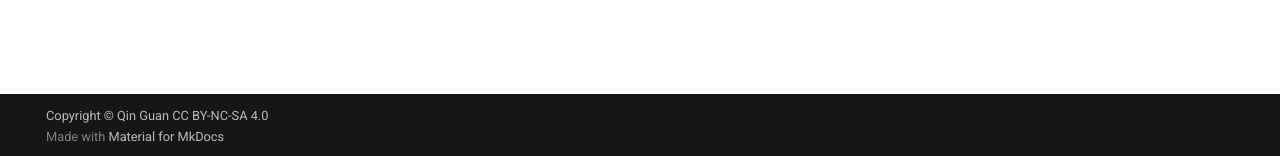
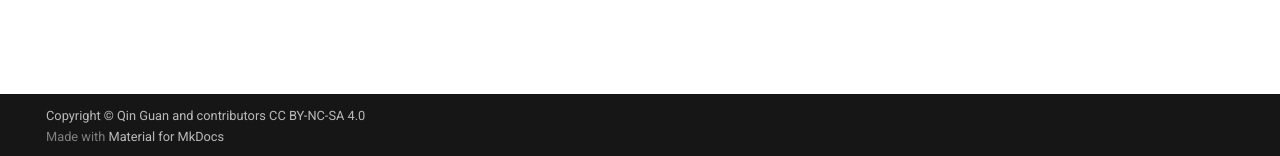
Before and after one commit to qin-guan/study-harder, an MkDocs documentation site: the page built from docs/np/ict/cat/cloud-computing-models.md, in a window 1280 px wide. Shown: the part 741-897 px from the top of the page. Built offline with MkDocs 1.6.1 and Material for MkDocs 9.7.7, drawn with Linux system fonts in a browser that asks for light colours; comment, search, counter and statistics services are not loaded.

Commit message:
update license

```diff
--- a/mkdocs.yml
+++ b/mkdocs.yml
@@ -1,7 +1,7 @@
 site_name: Study Harder
 site_url: https://study-harder.pages.dev/
 site_author: Qin Guan
-copyright: Copyright &copy; Qin Guan <a href="https://github.com/qin-guan/study-harder/blob/main/LICENSE">CC BY-NC-SA 4.0</a>
+copyright: Copyright &copy; Qin Guan and contributors <a href="https://github.com/qin-guan/study-harder/blob/main/LICENSE">CC BY-NC-SA 4.0</a>
 
 repo_url: https://github.com/qin-guan/study-harder
 repo_name: qin-guan/study-harder
@@ -34,7 +34,6 @@ markdown_extensions:
           class: mermaid
           format: !!python/name:pymdownx.superfences.fence_code_format
 
-
 extra_javascript:
   - javascripts/mathjax.js
   - javascripts/tablesort.js
@@ -49,7 +48,7 @@ plugins:
   - glightbox
   - git-revision-date-localized:
       enable_creation_date: true
-      enabled: !ENV [ CI, false ]
+      enabled: !ENV [CI, false]
 
 theme:
   name: material
```
